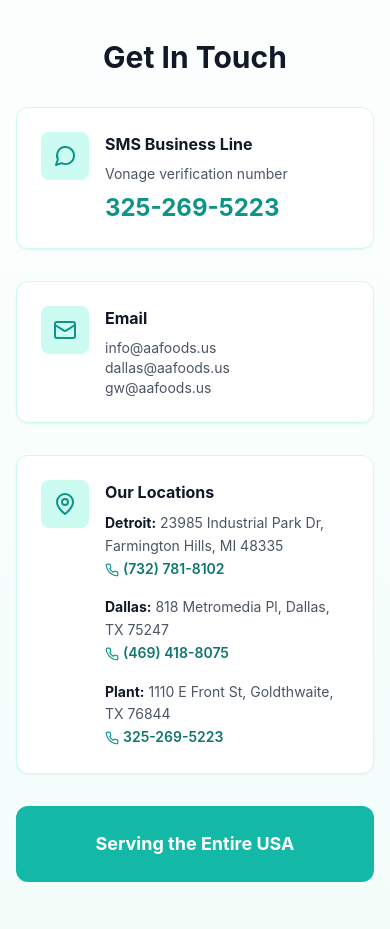
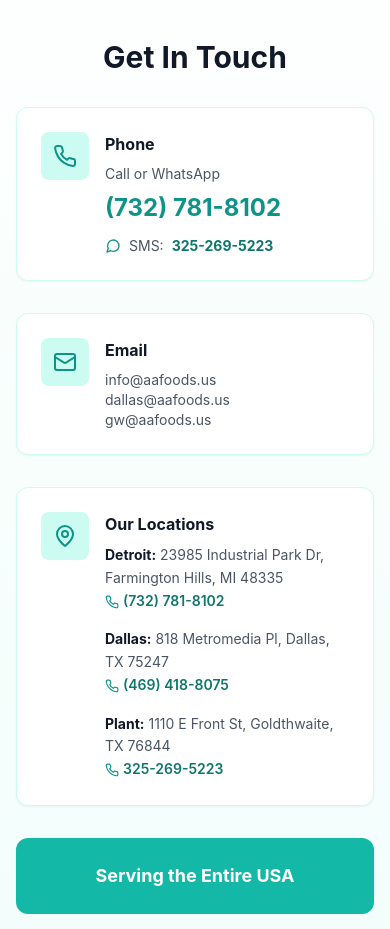
Before and after one commit to AbhiGattineni/asianamericanfoods, a React (Create React App) app: page / in a window 390 px wide. Shown: the part 6420-7349 px from the top of the page. Built offline with nearby package versions, Linux system fonts and the light colour scheme.

Commit message:
Adjust contact phone wording

```diff
--- a/src/components/Contact.jsx
+++ b/src/components/Contact.jsx
@@ -26,25 +26,33 @@ const Contact = () => {
             </h3>
 
             <div className="grid grid-cols-1 md:grid-cols-2 xl:grid-cols-3 gap-8">
-              {/* SMS Phone */}
+              {/* Phone */}
               <div className="bg-white rounded-xl p-6 shadow-sm border border-teal-100">
                 <div className="flex items-start gap-4">
                   <div className="bg-teal-100 p-3 rounded-lg">
-                    <MessageCircle className="text-teal-600" size={24} />
+                    <Phone className="text-teal-600" size={24} />
                   </div>
                   <div className="flex-1">
-                    <h4 className="font-bold text-gray-900 mb-2">
-                      SMS Business Line
-                    </h4>
+                    <h4 className="font-bold text-gray-900 mb-2">Phone</h4>
                     <p className="text-gray-600 text-sm mb-2">
-                      Vonage verification number
+                      Call or WhatsApp
                     </p>
                     <a
-                      href="tel:+13252695223"
-                      className="text-teal-600 font-bold text-2xl hover:text-teal-700"
+                      href="tel:+17327818102"
+                      className="text-teal-600 font-bold text-2xl hover:text-teal-700 block"
                     >
-                      325-269-5223
+                      (732) 781-8102
                     </a>
+                    <div className="mt-3 flex items-center gap-2 text-sm text-gray-600">
+                      <MessageCircle className="text-teal-600" size={16} />
+                      <span>SMS:</span>
+                      <a
+                        href="tel:+13252695223"
+                        className="font-bold text-teal-700 hover:text-teal-800"
+                      >
+                        325-269-5223
+                      </a>
+                    </div>
                   </div>
                 </div>
               </div>
```
